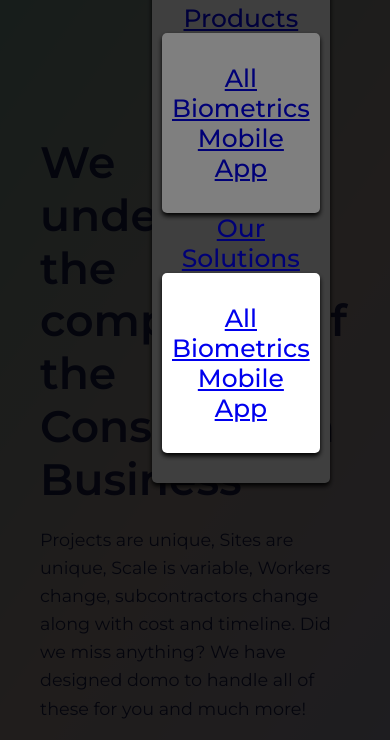
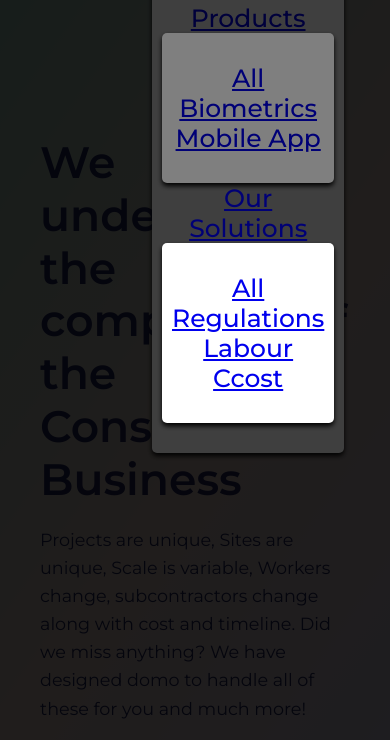
Before and after one commit to jcc-digital/design2dev-1, a plain HTML site: page index.html in a window 390 px wide. Both pictures are taken after a click on the link 303 px from the left and 40 px from the top of the page. Shown: the part 56-796 px from the top of the page. Drawn offline with Linux system fonts and the light colour scheme.

Commit message:
Updated index
Updated #mobile-navbar

```diff
--- a/index.html
+++ b/index.html
@@ -44,11 +44,10 @@
                 <li><a href="#">Our Solutions</a></li>
                     <ul>
                         <li><a href="#">All</a></li>
-                        <li><a href="#">Biometrics</a></li>
-                        <li><a href="#">Mobile App</a></li>
+                        <li><a href="#">Regulations</a></li>
+                        <li><a href="#">Labour Ccost</a></li>
                     </ul>
                 </li>
-
             </ul>
 
             <!--Desktop Menu-->
```
